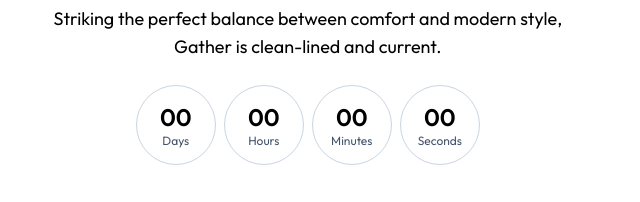
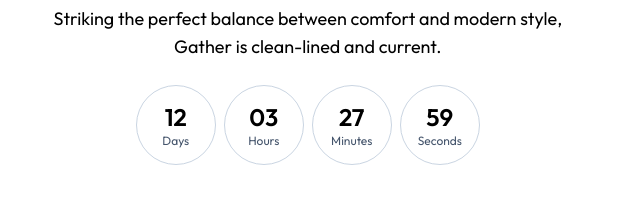
Before and after one commit to mikeheul/TEMPLATE_Tailwind_Furniture, a website: page index.html in a window 1280 px wide. Shown: the part 2652-2854 px from the top of the page, 636-1276 px from the left. Drawn offline with Linux system fonts and the light colour scheme.

Commit message:
fix: update countdown timer values for accuracy

```diff
--- a/index.html
+++ b/index.html
@@ -244,19 +244,19 @@
                         <p class="text-lg">Striking the perfect balance between comfort and modern style, Gather is clean-lined and current.</p>
                         <div class="flex flex-col md:flex-row gap-2 justify-center mt-4">
                             <div class="flex flex-col items-center justify-center h-20 w-20 rounded-full border border-slate-300">
-                                <p class="font-semibold text-2xl">00</p>
+                                <p class="font-semibold text-2xl">12</p>
                                 <p class="text-xs text-slate-600">Days</p>
                             </div>
                             <div class="flex flex-col items-center justify-center h-20 w-20 rounded-full border border-slate-300">
-                                <p class="font-semibold text-2xl">00</p>
+                                <p class="font-semibold text-2xl">03</p>
                                 <p class="text-xs text-slate-600">Hours</p>
                             </div>
                             <div class="flex flex-col items-center justify-center h-20 w-20 rounded-full border border-slate-300">
-                                <p class="font-semibold text-2xl">00</p>
+                                <p class="font-semibold text-2xl">27</p>
                                 <p class="text-xs text-slate-600">Minutes</p>
                             </div>
                             <div class="flex flex-col items-center justify-center h-20 w-20 rounded-full border border-slate-300">
-                                <p class="font-semibold text-2xl">00</p>
+                                <p class="font-semibold text-2xl">59</p>
                                 <p class="text-xs text-slate-600">Seconds</p>
                             </div>
                         </div>
```
